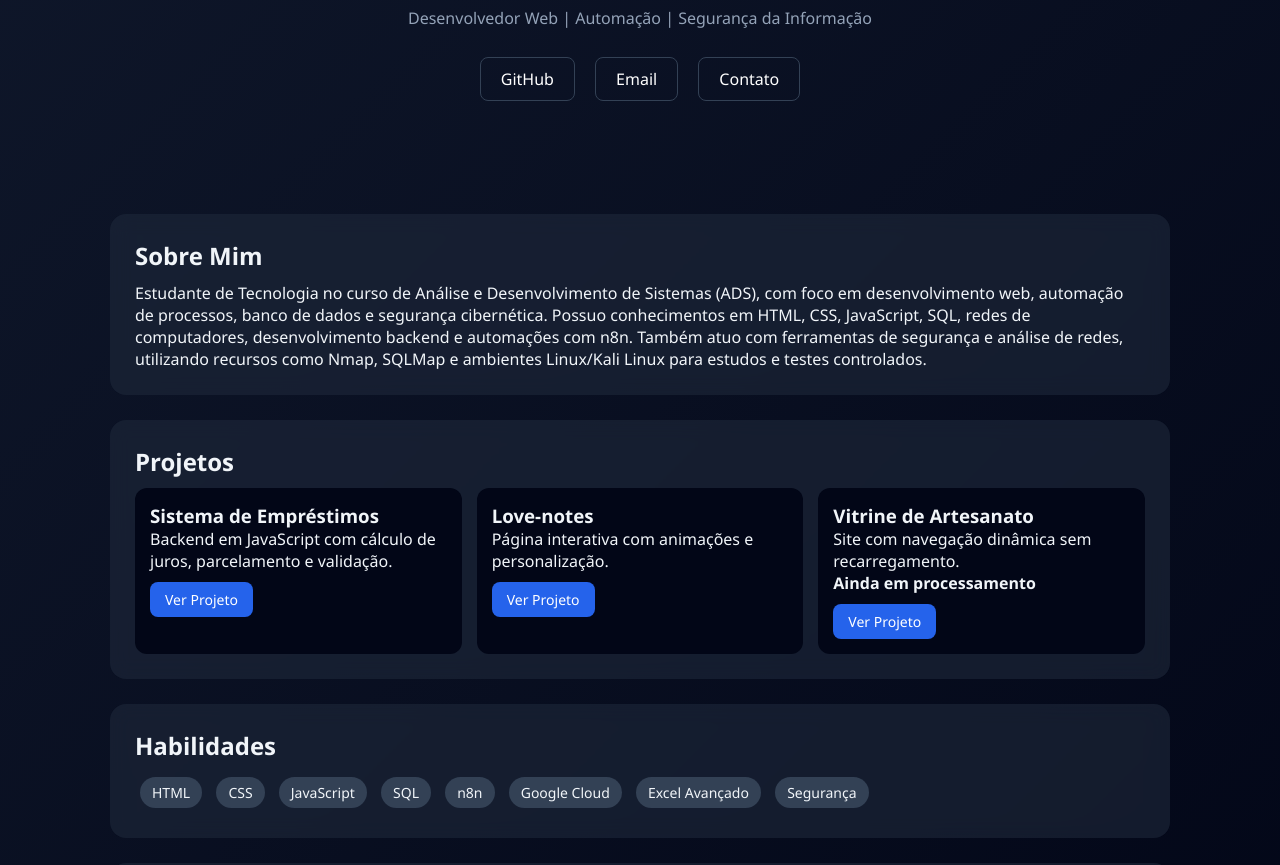
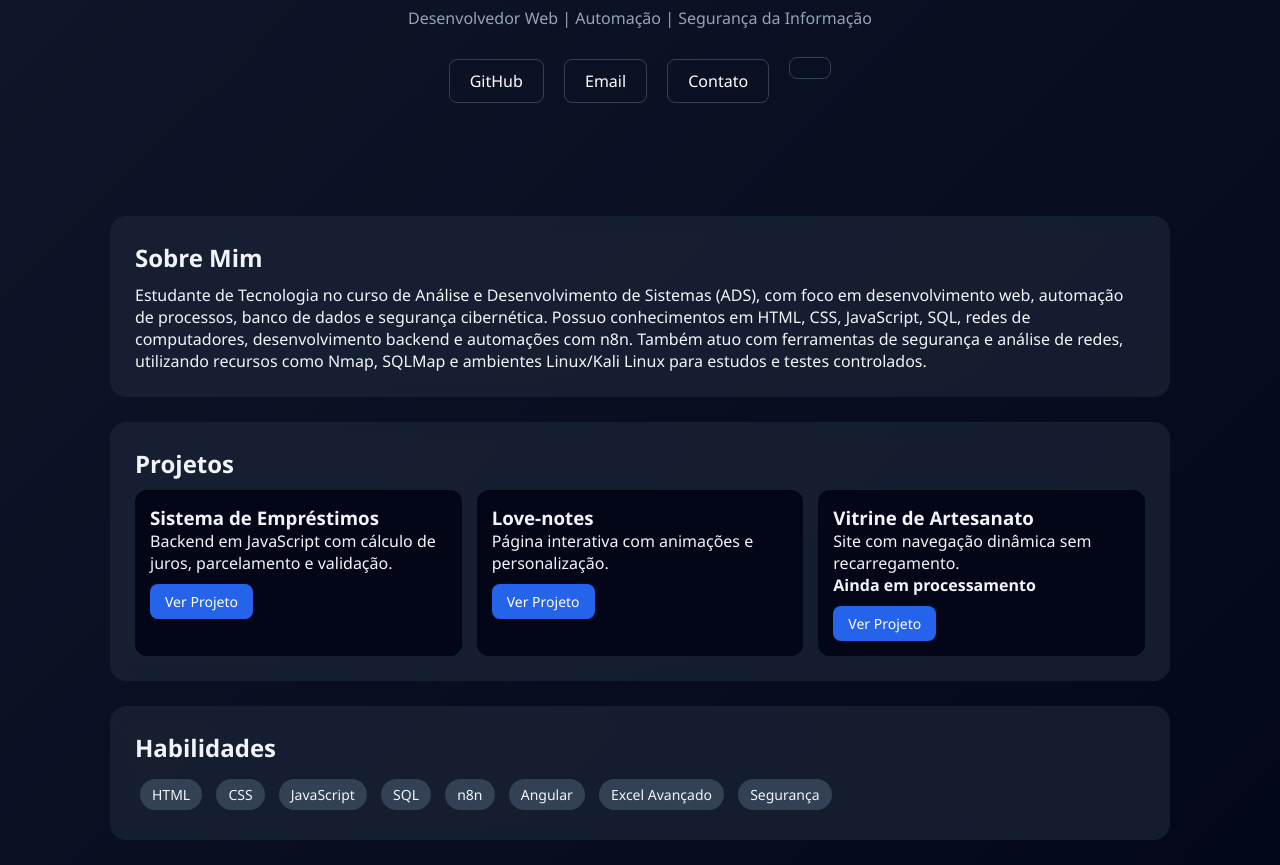
Before and after one commit to carlos-gabriel-124/portfolio, a plain HTML site: page index.html in a window 1280 px wide. Shown: the part 160-1025 px from the top of the page. Drawn offline with Linux system fonts and the light colour scheme.

Commit message:
Add LinkedIn link and update skills section

```diff
--- a/index.html
+++ b/index.html
@@ -143,6 +143,7 @@
         <a href="https://github.com/carlos-gabriel-124" target="_blank">GitHub</a>
         <a href="mailto:carlos.gabriel.abrantes@proton.me">Email</a>
         <a href="https://wa.me/5511966932326" target="_blank">Contato</a>
+        <a href="https://www.linkedin.com/in/carlosgabrielabrantes/"></a>
       </div>
     </section>
 
@@ -190,7 +191,7 @@
         <span>JavaScript</span>
         <span>SQL</span>
         <span>n8n</span>
-        <span>Google Cloud</span>
+        <span>Angular</span>
         <span>Excel Avançado</span>
         <span>Segurança</span>
       </div>
```
